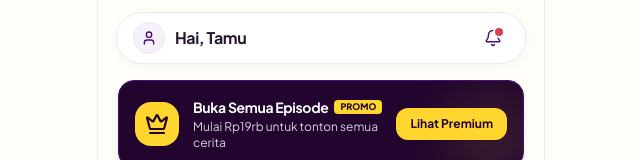
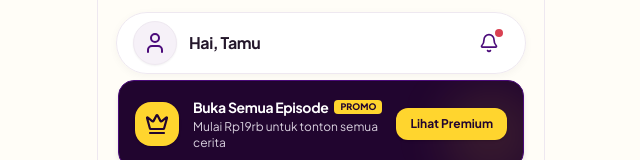
Before and after one commit to ardhikaxx/fe-mobile-humora, a Next.js app: page /home in a window 1280 px wide. Shown: the top 160 px of the page, without its empty margins (319-959 px from the left). Built offline with nearby package versions, Linux system fonts and the light colour scheme.

Commit message:
style(home): enlarge profile photo avatar in floating header

```diff
--- a/components/layout/AppHeader.tsx
+++ b/components/layout/AppHeader.tsx
@@ -69,7 +69,7 @@ export function AppHeader({
 
       {/* Modern Floating Capsule Header Bar */}
       <header className="fixed top-2.5 sm:top-3 inset-x-0 z-40 flex justify-center pointer-events-none px-3 pt-[calc(env(safe-area-inset-top,0px))]">
-        <div className="pointer-events-auto bg-white/95 backdrop-blur-md border border-[#EEE8F0] shadow-[0_2px_8px_rgba(0,0,0,0.04)] rounded-full px-3.5 sm:px-4 py-2 flex items-center justify-between w-[95%] max-w-[410px] min-h-[52px] transition-all">
+        <div className="pointer-events-auto bg-white/95 backdrop-blur-md border border-[#EEE8F0] shadow-[0_2px_8px_rgba(0,0,0,0.04)] rounded-full px-3.5 sm:px-4 py-1.5 sm:py-2 flex items-center justify-between w-[95%] max-w-[410px] min-h-[54px] sm:min-h-[56px] transition-all">
           {children ? (
             <div className="flex items-center gap-2.5 w-full">
               {showBack && (
@@ -97,10 +97,10 @@ export function AppHeader({
             /* Layout Beranda: Foto profil di sebelah paling kiri diikuti dengan Hai, Nama pengguna */
             <Link
               href="/profile"
-              className="flex items-center gap-2.5 min-w-0 active:scale-97 transition-all group"
+              className="flex items-center gap-2.5 sm:gap-3 min-w-0 active:scale-97 transition-all group"
               aria-label="Profil Saya"
             >
-              <div className="w-8 h-8 rounded-full overflow-hidden border border-[#EEE8F0] flex items-center justify-center bg-[#F6F1F8] shrink-0 group-hover:ring-2 group-hover:ring-[#7028B8]/30 transition-all">
+              <div className="w-10 h-10 sm:w-11 sm:h-11 rounded-full overflow-hidden border border-[#EEE8F0] shadow-xs flex items-center justify-center bg-[#F6F1F8] shrink-0 group-hover:ring-2 group-hover:ring-[#7028B8]/30 transition-all">
                 {user?.avatarUrl ? (
                   // eslint-disable-next-line @next/next/no-img-element
                   <img
@@ -109,11 +109,11 @@ export function AppHeader({
                     className="w-full h-full object-cover"
                   />
                 ) : (
-                  <User className="w-4 h-4 text-[#4B0B7A]" />
+                  <User className="w-5 h-5 sm:w-6 sm:h-6 text-[#4B0B7A]" />
                 )}
               </div>
 
-              <span className="text-sm sm:text-base font-bold text-[#24172B] tracking-tight truncate max-w-[200px] sm:max-w-[240px]">
+              <span className="text-sm sm:text-base font-bold text-[#24172B] tracking-tight truncate max-w-[190px] sm:max-w-[230px]">
                 Hai, {displayName}
               </span>
             </Link>
@@ -157,10 +157,10 @@ export function AppHeader({
               shouldShowNotification ? (
                 <Link
                   href="/notifications"
-                  className="relative w-8 h-8 rounded-full flex items-center justify-center text-[#24172B] hover:bg-[#F6F1F8] active:scale-95 transition-all"
+                  className="relative w-9 h-9 sm:w-10 sm:h-10 rounded-full flex items-center justify-center text-[#24172B] hover:bg-[#F6F1F8] active:scale-95 transition-all"
                   aria-label="Notifikasi"
                 >
-                  <Bell className="w-4.5 h-4.5 text-[#4B0B7A]" />
+                  <Bell className="w-5 h-5 text-[#4B0B7A]" />
                   {unreadCount > 0 && (
                     <span className="absolute top-1.5 right-1.5 w-2 h-2 rounded-full bg-[#D94152] ring-2 ring-white"></span>
                   )}
```
